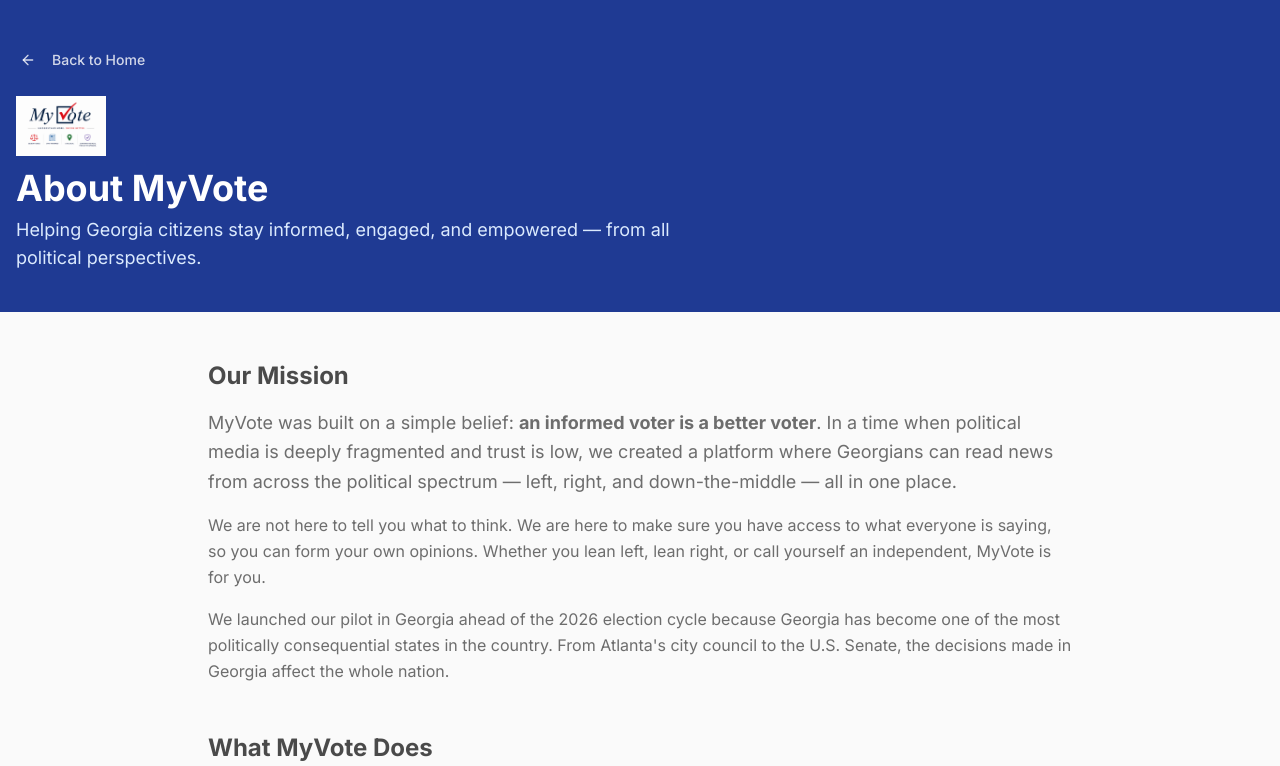
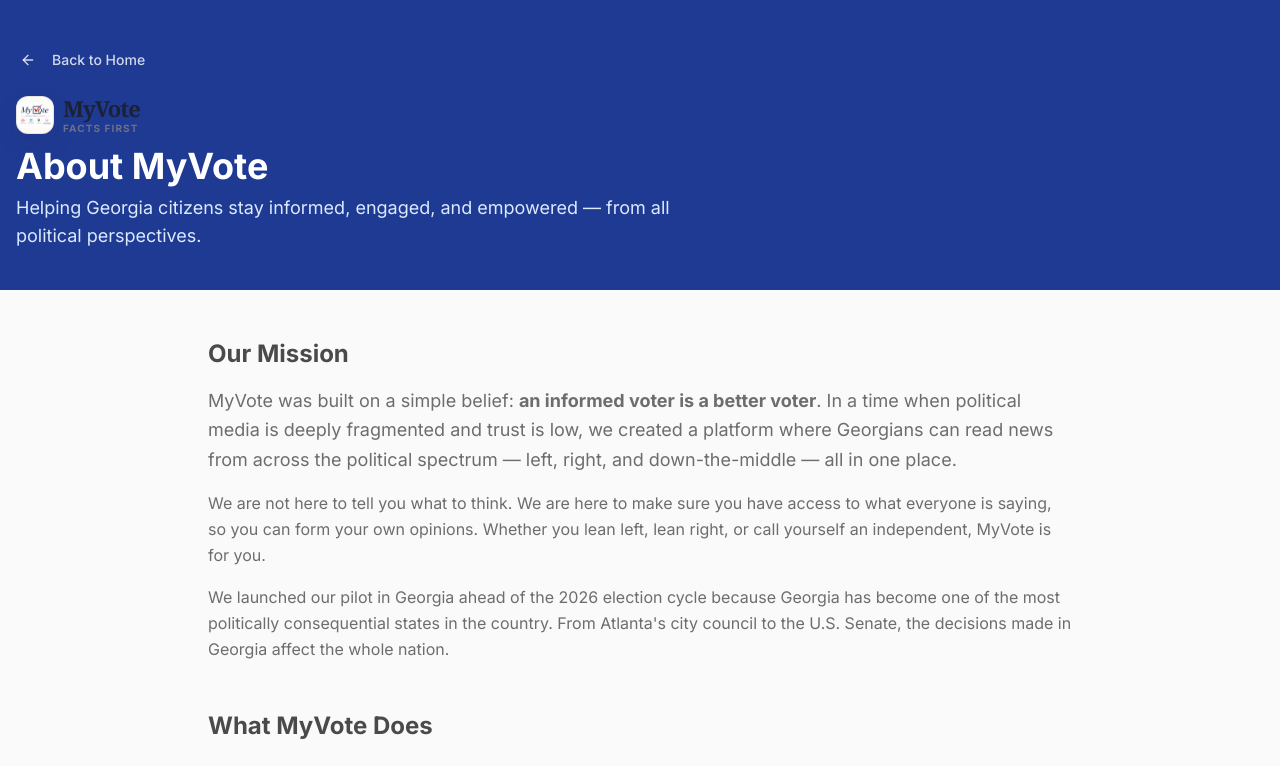
Before and after one commit to kcronin833/MyVote-Beta-, a Next.js app: page /about in a window 1280 px wide. Shown: the top 766 px of the page. Built offline with nearby package versions, Linux system fonts and the light colour scheme; no server answers.

Commit message:
Refine MyVote logo lockup

```diff
--- a/components/logo.tsx
+++ b/components/logo.tsx
@@ -5,43 +5,116 @@ interface LogoProps {
   className?: string
 }
 
-// Logo PNG is 1536×1024 (3:2). All sizes maintain that ratio and show the full image.
-const navSizes = {
-  sm: { w: 66, h: 44 },
-  md: { w: 90, h: 60 },
-  lg: { w: 120, h: 80 },
+const sizes = {
+  sm: { mark: 30, text: 18, tagline: 9 },
+  md: { mark: 38, text: 22, tagline: 10 },
+  lg: { mark: 48, text: 28, tagline: 11 },
+  xl: { mark: 74, text: 46, tagline: 13 },
 }
 
 export function Logo({ size = "md", className = "" }: LogoProps) {
-  if (size === "xl") {
-    return (
-      <div className={`mx-auto ${className}`} style={{ maxWidth: 480 }}>
+  const s = sizes[size]
+  const isXL = size === "xl"
+
+  return (
+    <div
+      className={className}
+      style={{
+        display: "inline-flex",
+        alignItems: "center",
+        gap: isXL ? 14 : 9,
+        flexShrink: 0,
+      }}
+      aria-label="MyVote"
+    >
+      <div
+        style={{
+          width: s.mark,
+          height: s.mark,
+          borderRadius: isXL ? 20 : 12,
+          background: "var(--paper-50)",
+          border: "1px solid var(--rule)",
+          boxShadow: "0 10px 26px rgba(26, 33, 56, 0.08)",
+          display: "flex",
+          alignItems: "center",
+          justifyContent: "center",
+          overflow: "hidden",
+        }}
+      >
         <Image
           src="/logo.png"
-          alt="MyVote"
-          width={480}
-          height={320}
-          style={{ width: "100%", height: "auto" }}
+          alt=""
+          width={s.mark * 1.5}
+          height={s.mark}
+          style={{
+            width: "118%",
+            height: "auto",
+            objectFit: "contain",
+            transform: "scale(1.12)",
+          }}
           priority
         />
       </div>
-    )
-  }
-
-  const { w, h } = navSizes[size]
-  return (
-    <Image
-      src="/logo.png"
-      alt="MyVote"
-      width={w}
-      height={h}
-      className={className}
-      style={{ flexShrink: 0 }}
-      priority
-    />
+      <div style={{ display: "flex", flexDirection: "column", lineHeight: 1 }}>
+        <span
+          style={{
+            fontFamily: "var(--font-serif)",
+            fontSize: s.text,
+            fontWeight: 600,
+            letterSpacing: "-0.045em",
+            color: "var(--ink-900)",
+          }}
+        >
+          MyVote
+        </span>
+        {size !== "sm" && (
+          <span
+            style={{
+              marginTop: 4,
+              fontFamily: "var(--font-sans)",
+              fontSize: s.tagline,
+              fontWeight: 700,
+              letterSpacing: "0.11em",
+              textTransform: "uppercase",
+              color: "var(--ink-500)",
+            }}
+          >
+            Facts first
+          </span>
+        )}
+      </div>
+    </div>
   )
 }
 
 export function LogoIcon({ size = "md", className = "" }: LogoProps) {
-  return <Logo size={size} className={className} />
+  const s = sizes[size]
+  return (
+    <div
+      className={className}
+      style={{
+        width: s.mark,
+        height: s.mark,
+        borderRadius: size === "xl" ? 20 : 12,
+        background: "var(--paper-50)",
+        border: "1px solid var(--rule)",
+        boxShadow: "0 10px 26px rgba(26, 33, 56, 0.08)",
+        display: "flex",
+        alignItems: "center",
+        justifyContent: "center",
+        overflow: "hidden",
+        flexShrink: 0,
+      }}
+      aria-label="MyVote"
+    >
+      <Image
+        src="/logo.png"
+        alt=""
+        width={s.mark * 1.5}
+        height={s.mark}
+        style={{ width: "118%", height: "auto", objectFit: "contain", transform: "scale(1.12)" }}
+        priority
+      />
+    </div>
+  )
 }
```
